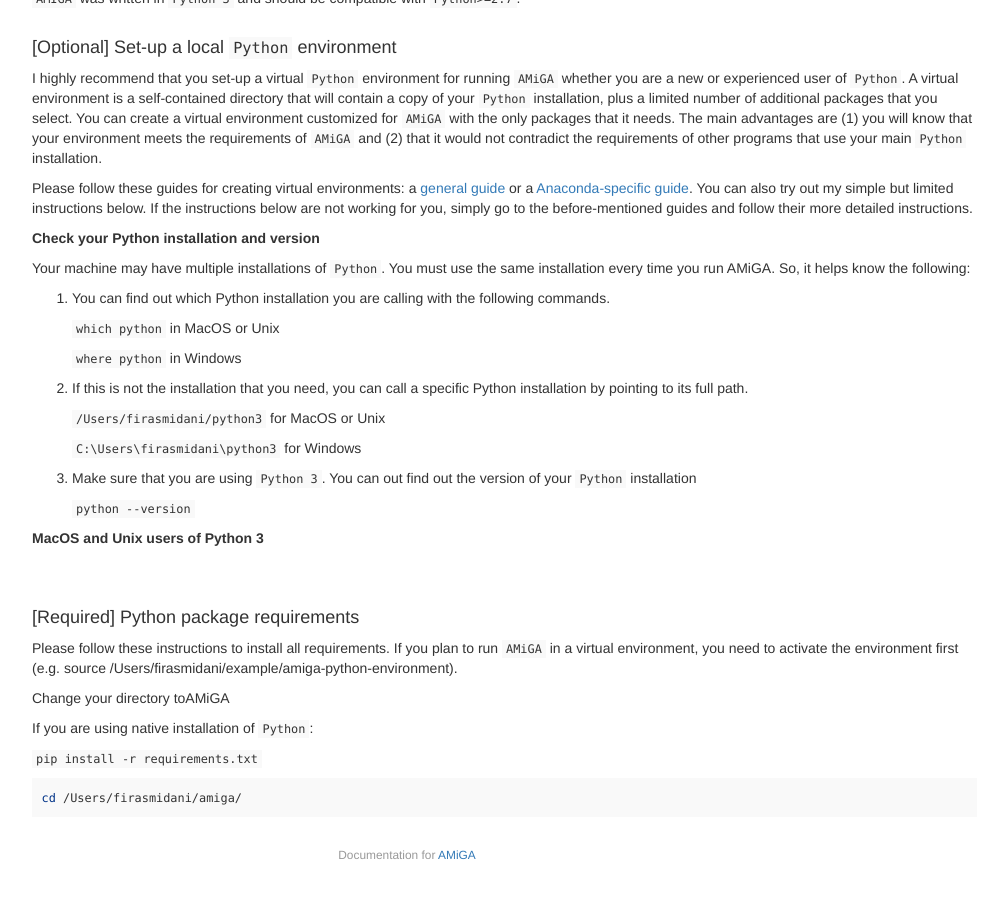
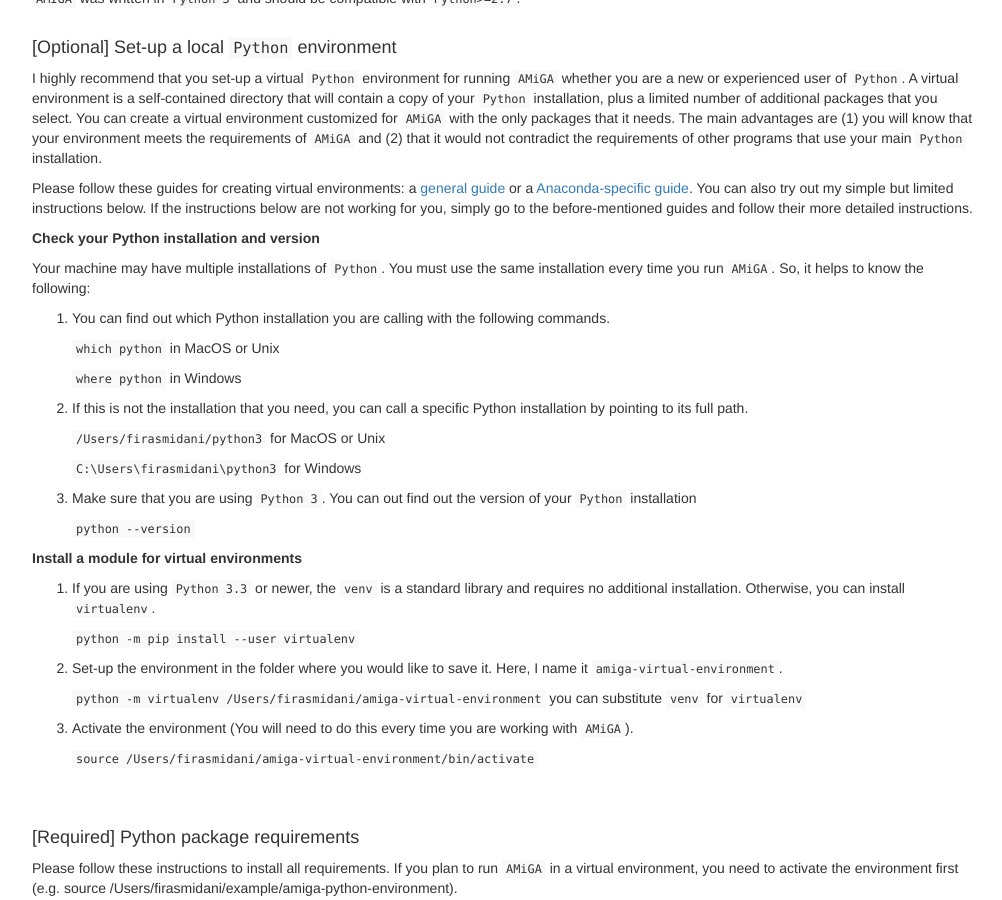
Before and after one commit to firasmidani/amiga, a Jekyll site: the page built from docs/_posts/2020-03-23-installation.md, in a window 1280 px wide and 900 px high, scrolled down 425 px. Shown: the whole window, without its empty margins (233-1235 px from the left). Built offline with Jekyll 4.4.1, drawn with Linux system fonts in a browser that asks for light colours.

Commit message:
more Python and virtual environment installation notes

```diff
--- a/docs/_posts/2020-03-23-installation.md
+++ b/docs/_posts/2020-03-23-installation.md
@@ -31,7 +31,7 @@
 
 **Check your Python installation and version**
 
-Your machine may have multiple installations of `Python`. You must use the same installation every time you run AMiGA. So, it helps know the following:
+Your machine may have multiple installations of `Python`. You must use the same installation every time you run `AMiGA`. So, it helps to know the following:
 
 1. You can find out which Python installation you are calling with the following commands.
 
@@ -49,8 +49,19 @@
 
     `python --version`
 
-**MacOS and Unix users of Python 3**
+**Install a module for virtual environments**
 
+1. If you are using `Python 3.3` or newer, the `venv` is a standard library and requires no additional installation. Otherwise, you can install `virtualenv`.
+
+    `python -m pip install --user virtualenv`
+
+2. Set-up the environment in the folder where you would like to save it. Here, I name it `amiga-virtual-environment`.
+
+    `python -m virtualenv /Users/firasmidani/amiga-virtual-environment`  you can substitute `venv` for `virtualenv`
+
+3. Activate the environment (You will need to do this every time you are working with `AMiGA`).
+
+    `source /Users/firasmidani/amiga-virtual-environment/bin/activate`
 
 <br /><br />
 
```
